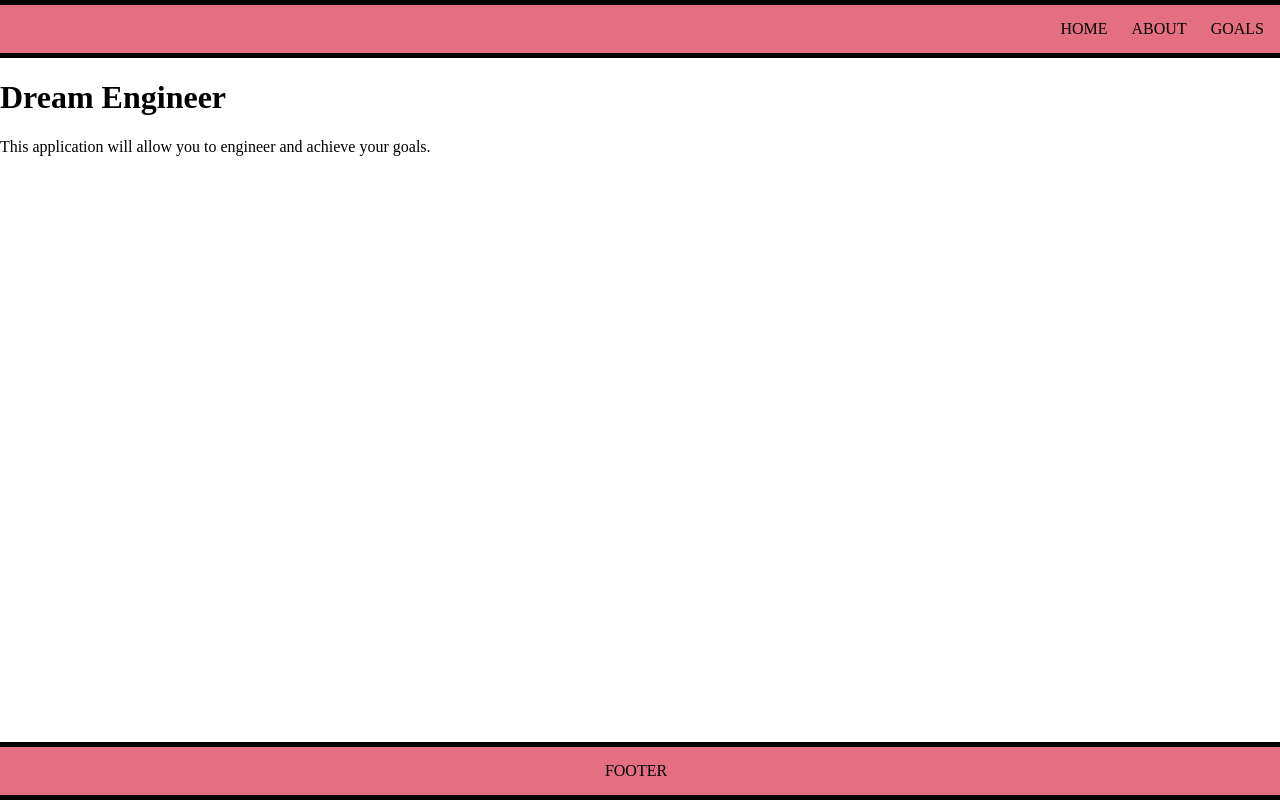
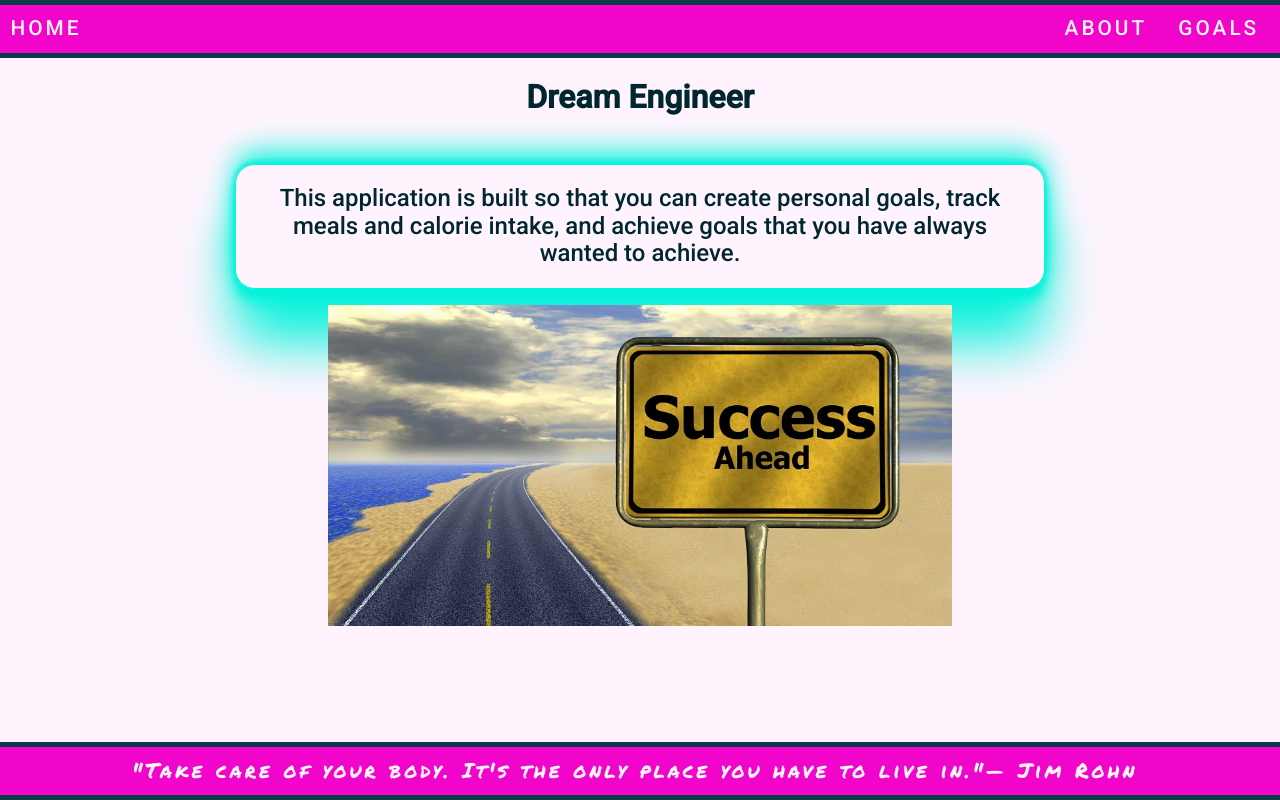
Before and after one commit to katiepestotnik/django-dreamer, a Django app: page /about/ in a window 1280 px wide. Run offline with Django 4.2, Linux system fonts and the light colour scheme.

Commit message:
fix a lot of css and add media

```diff
--- a/main_app/static/css/styles.css
+++ b/main_app/static/css/styles.css
@@ -1,37 +1,92 @@
-body {
-    background-color: #fff;
+@import url('https://fonts.googleapis.com/css2?family=Permanent+Marker&display=swap');
+@import url('https://fonts.googleapis.com/css2?family=Roboto:wght@500&display=swap');
+
+
+/* base */
+:root {
+    --nav-color: #F205CB;
+    --border-color: #0B3B48;
+    --font-color: #00262F;
+    --white-color: #FFF4FD;
+    --accent-color: #05F2DB;
 }
 
-
+body {
+    background-color: var(--white-color);
+    color: var(--font-color);
+    font-family: 'Roboto', sans-serif;
+}
 nav {
     display: flex;
-    justify-content: flex-end;
+    justify-content: space-between;
     align-items: center;
-    background-color: #E46F80;
+    background-color: var(--nav-color);
     width: 100%;
     height: 3em;
-    border-top: 5px solid #000;
-    border-bottom: 5px solid #000
+    border-top: 5px solid var(--border-color);
+    border-bottom: 5px solid var(--border-color)
+}
+.nav-box{
+    display:flex;
 }
 .border-text {
     padding: .5em;
     text-decoration: none;
-    color: #000;
+    color: var(--font-color);
     margin-right: .5em;
+    color: var(--white-color);
+    font-size: 1.3em;
+    letter-spacing: 3px;
+}
+.app-name{
+    text-align: center;
+    margin-bottom: 1.5em;
 }
 footer {
     position: fixed;
     bottom: 0;
-    background-color: #E46F80;
+    background-color: var(--nav-color);
     height: 3em;
     width: 100%;
     display: flex;
     justify-content: center;
     align-items: center;
-    border-top: 5px solid #000;
-    border-bottom: 5px solid #000;
+    border-top: 5px solid var(--border-color);
+    border-bottom: 5px solid var(--border-color);
+    font-family: 'Permanent Marker', cursive;
+}
+/* about */
+.about{
+    text-align: center;
+    font-size: 1.5em;
+    width: 60%;
+    margin: 0 auto;
+    border: 1px solid var(--accent-color);
+    box-shadow: var(--accent-color) 0px 54px 55px,var(--accent-color)  0px -12px 30px, var(--accent-color)  0px 4px 6px, var(--accent-color)  0px 12px 13px, var(--accent-color)  0px -3px 5px;
+    padding: 20px;
+    border-radius: 20px;
+}
+.success-img{
+    width: 50%;
+}
+.img-box{
+    text-align: center;
+    margin: 1em;
 }
 
+/* index */
 .goals{
-    padding: 30px;
+    display: flex;
+    justify-content: space-around;
+    flex-wrap: wrap;
+
 }
+.single{
+    box-shadow: var(--accent-color) 0px 54px 55px,var(--accent-color)  0px -12px 30px, var(--accent-color)  0px 4px 6px, var(--accent-color)  0px 12px 13px, var(--accent-color)  0px -3px 5px;
+    padding: 20px;
+    border-radius: 20px;
+    width: 33%
+}
+.goal-name{
+    font-size: 50px;
+}
--- a/main_app/templates/about.html
+++ b/main_app/templates/about.html
@@ -1,6 +1,9 @@
 {% extends 'base.html' %}
 {% block main %}
     <div>
-        <p>This application will allow you to engineer and achieve your goals.</p>
+        <p class='about'>This application is built so that you can create personal goals, track meals and calorie intake, and achieve goals that you have always wanted to achieve.</p>
+    </div>
+    <div class='img-box'>
+        {% load static %}<img src="{% static "/media/success-image.jpeg" %}" alt="success"  class='success-img'>
     </div>
 {% endblock %}
--- a/main_app/templates/base.html
+++ b/main_app/templates/base.html
@@ -6,15 +6,18 @@
     <meta http-equiv="X-UA-Compatible" content="IE=edge">
     <meta name="viewport" content="width=device-width, initial-scale=1.0">
     <link rel="stylesheet" href="https://cdnjs.cloudflare.com/ajax/libs/normalize/8.0.1/normalize.min.css" integrity="sha512-NhSC1YmyruXifcj/KFRWoC561YpHpc5Jtzgvbuzx5VozKpWvQ+4nXhPdFgmx8xqexRcpAglTj9sIBWINXa8x5w==" crossorigin="anonymous" referrerpolicy="no-referrer" />
-    <link rel="stylesheet" href="{% static 'css/styles.css' %}">
-    <title>Dream Enginner</title>
+    <link rel="stylesheet" href="/static/css/styles.css?{% now "U" %}"/>
+    <title>Dream Engineer</title>
 </head>
 <body>
     <header>
         <nav>
             <div>
+                <div>
                     <a class='border-text' href="/">HOME</a>
                 </div>
+            </div>
+            <div class='nav-box'>
                 <div>
                     <a class='border-text'
                     href="/about">ABOUT</a>
@@ -23,15 +26,17 @@
                     <a class='border-text'
                     href="/goals">GOALS</a>
                 </div>
+            </div>
+
         </nav>
     </header>
-    <h1>Dream Engineer</h1>
+    <h1 class='app-name'>Dream Engineer</h1>
     <main>
         {% block main %}
         {% endblock %}
     </main>
     <footer>
-        <div class='border-text'>FOOTER</div>
+        <div class='border-text'>"Take care of your body. It's the only place you have to live in."— Jim Rohn</div>
     </footer>
 </body>
 </html>
--- a/main_app/urls.py
+++ b/main_app/urls.py
@@ -1,8 +1,12 @@
+from turtle import st
 from django.urls import path
 from . import views
+from django.contrib.staticfiles.urls import staticfiles_urlpatterns
 
 urlpatterns = [
     path('', views.home, name='home'),
     path('about/', views.about, name='about'),
     path('goals/', views.goals_index, name='goals')
 ]
+
+urlpatterns += staticfiles_urlpatterns()
```
Also changed, not shown: main_app/templates/goals/index.html (+7 -13 lines), README.md, main_app/static/media/success-image.jpeg (added). Lines whose indentation alone changed are shown as unchanged.
